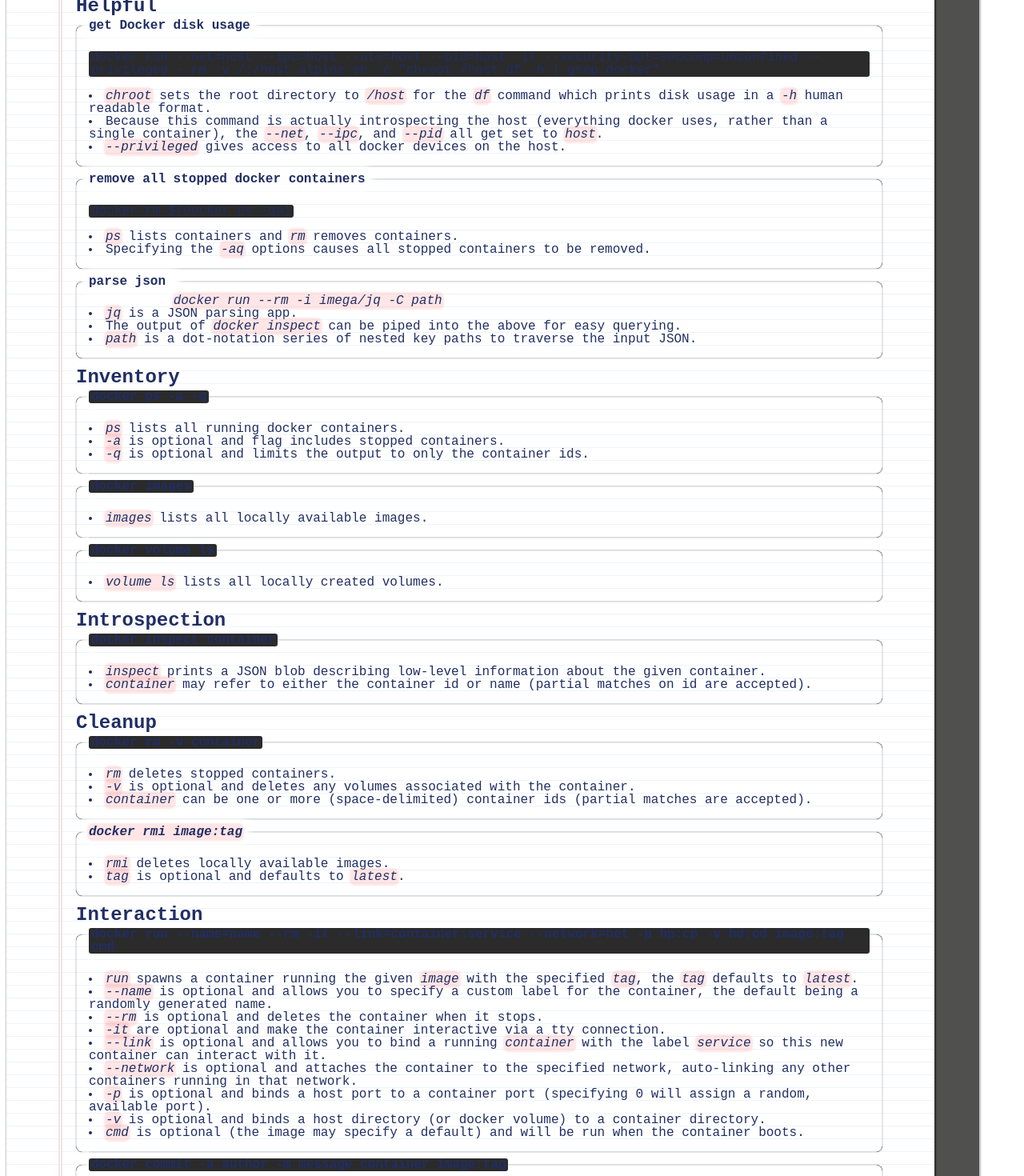
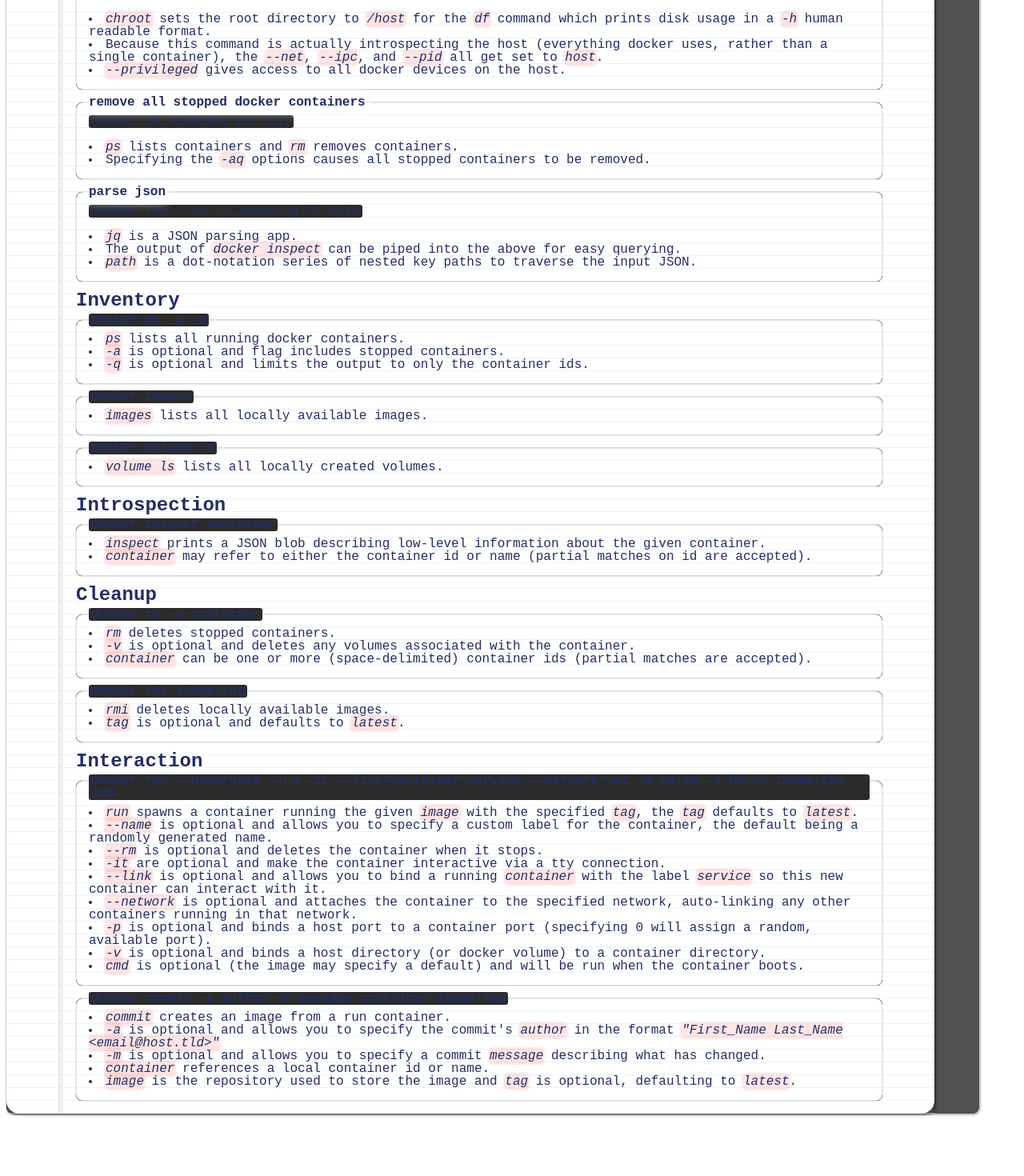
Before and after one commit to SamuelDavis/notes, a Nuxt app: page /ops/docker in a window 1280 px wide. Shown: the part 840-2310 px from the top of the page at 80% size. After the commit the page ends 2240 px from the top, so only its background shows below. Built offline with nearby package versions, Linux system fonts and the light colour scheme.

Commit message:
removing pre tags; styling outline labels

```diff
--- a/assets/highlight.scss
+++ b/assets/highlight.scss
@@ -1,8 +1,8 @@
 $code-highlight-a-color: rgba(255, 150, 150, 0.25);
 $code-highlight-b-color: rgba(150, 150, 255, 0.25);
 
-@mixin highlight($color, $blur:2px) {
+@mixin highlight($color, $blur:2px, $spread:2px) {
   background-color: $color;
   border-radius: 5px;
-  box-shadow: 0 0 $blur $blur $color;
+  box-shadow: 0 0 $blur $spread $color;
 }
--- a/components/NotesOutline.vue
+++ b/components/NotesOutline.vue
@@ -1,9 +1,8 @@
 <template>
-  <div class="outline-wrapper">
+  <div class="outline-wrapper" :style="{paddingTop: label || $slots.label ? 0 : undefined}">
     <label>
-      <span>{{label}}
+      <span v-if="label" v-text="label"/>
       <slot name="label"/>
-      </span>
     </label>
     <slot/>
   </div>
@@ -33,16 +32,13 @@
 
     label {
       position: relative;
-      top: -1.5rem;
+      top: -0.5rem;
       font-weight: bold;
       max-width: 100%;
-      @include highlight(white, 0.5rem);
-
-      > span {
-        position: relative;
-      }
+      @include highlight(white, 12px, 3px);
 
       * {
+        position: relative;
         padding: 0;
         margin: 0;
       }
--- a/layouts/default.vue
+++ b/layouts/default.vue
@@ -41,8 +41,10 @@
       hljs.registerLanguage('bash', bash)
     },
     mounted () {
-      document.querySelectorAll('pre code').forEach((block) => {
-        hljs.highlightBlock(block)
+      this.$nextTick(() => {
+        document.querySelectorAll('code').forEach((block) => {
+          hljs.highlightBlock(block)
+        })
       })
     }
   }
@@ -80,15 +82,9 @@
     }
   }
 
-  pre {
-    white-space: pre-wrap;
-    word-wrap: break-word;
-    text-align: match-parent;
+  .hljs {
+    padding: 0 3px !important;
+    border-radius: 3px;
     width: fit-content;
-
-    > * {
-      padding: 0 3px !important;
-      border-radius: 3px;
-    }
   }
 </style>
--- a/pages/ops/docker.vue
+++ b/pages/ops/docker.vue
@@ -18,7 +18,7 @@
         <p>Prefer <em>COPY</em>. <em>COPY</em> simply copies a file from the build context/image to the container. Docker's <em>ADD</em> command is a more robust version of <em>COPY</em> in that it supports fetching from URLs and will automatically untar compressed archives.</p>
       </notes-outline>
       <notes-outline label="mounting directories in the Windows Linux Subsystem">
-        <p>WLS mounts the Windows host to <em>/mnt</em>, eg: <em>C:\</em> is the equivalent of <em>/mnt/c/</em>. However, Docker Desktop (for Windows) expects mounts to originate with <em>/c</em>. The best solution is to leverage WLS' mount capabilities to just bind <em>/mnt/c</em> to <em>/c</em> with <pre><code class="lang-bash">sudo mkdir /c && mount --bind /mnt/c /c</code></pre>. Alternatively, you can manually, explicitly bind mount paths so that the host path begins at <em>/c</em> rather than using shortcuts like <em>pwd</em> which may originate with <em>/mnt</em>. This is caused by the fact Docker doesn't have access to the WLS filesystem, so any work you do should be in the Windows host file system available through <em>/mnt/c</em> and its sub-directories.</p>
+        <p>WLS mounts the Windows host to <em>/mnt</em>, eg: <em>C:\</em> is the equivalent of <em>/mnt/c/</em>. However, Docker Desktop (for Windows) expects mounts to originate with <em>/c</em>. The best solution is to leverage WLS' mount capabilities to just bind <em>/mnt/c</em> to <em>/c</em> with <code class="lang-bash">sudo mkdir /c && mount --bind /mnt/c /c</code>. Alternatively, you can manually, explicitly bind mount paths so that the host path begins at <em>/c</em> rather than using shortcuts like <em>pwd</em> which may originate with <em>/mnt</em>. This is caused by the fact Docker doesn't have access to the WLS filesystem, so any work you do should be in the Windows host file system available through <em>/mnt/c</em> and its sub-directories.</p>
       </notes-outline>
     </section>
     <section>
@@ -35,7 +35,7 @@
     <section>
       <h1>helpful</h1>
       <notes-outline label="get Docker disk usage">
-        <pre><code class="lang-bash">docker run --net=host --ipc=host --uts=host --pid=host -it --security-opt=seccomp=unconfined --privileged --rm -v /:/host alpine sh -c "chroot /host df -h | grep docker"</code></pre>
+        <code class="lang-bash">docker run --net=host --ipc=host --uts=host --pid=host -it --security-opt=seccomp=unconfined --privileged --rm -v /:/host alpine sh -c "chroot /host df -h | grep docker"</code>
         <ul>
           <li><em>chroot</em> sets the root directory to <em>/host</em> for the <em>df</em> command which prints disk usage in a <em>-h</em> human readable format.</li>
           <li>Because this command is actually introspecting the host (everything docker uses, rather than a single container), the <em>--net</em>, <em>--ipc</em>, and <em>--pid</em> all get set to <em>host</em>.</li>
@@ -43,14 +43,14 @@
         </ul>
       </notes-outline>
       <notes-outline label="remove all stopped docker containers">
-        <pre><code class="lang-bash">docker rm $(docker ps -qa)</code></pre>
+        <code class="lang-bash">docker rm $(docker ps -qa)</code>
         <ul>
           <li><em>ps</em> lists containers and <em>rm</em> removes containers.</li>
           <li>Specifying the <em>-aq</em> options causes all stopped containers to be removed.</li>
         </ul>
       </notes-outline>
       <notes-outline label="parse json">
-        <em>docker run --rm -i imega/jq -C path</em>
+        <code class="lang-bash/">docker run --rm -i imega/jq -C path</code>
         <ul>
           <li><em>jq</em> is a JSON parsing app.</li>
           <li>The output of <em>docker inspect</em> can be piped into the above for easy querying.</li>
@@ -62,7 +62,7 @@
       <h1>inventory</h1>
       <notes-outline>
         <template v-slot:label>
-          <pre><code class="lang-bash">docker ps -a -q</code></pre>
+          <code class="lang-bash">docker ps -a -q</code>
         </template>
         <ul>
           <li><em>ps</em> lists all running docker containers.</li>
@@ -72,7 +72,7 @@
       </notes-outline>
       <notes-outline>
         <template v-slot:label>
-          <pre><code class="lang-bash">docker images</code></pre>
+          <code class="lang-bash">docker images</code>
         </template>
         <ul>
           <li><em>images</em> lists all locally available images.</li>
@@ -80,7 +80,7 @@
       </notes-outline>
       <notes-outline>
         <template v-slot:label>
-          <pre><code class="lang-bash">docker volume ls</code></pre>
+          <code class="lang-bash">docker volume ls</code>
         </template>
         <ul>
           <li><em>volume ls</em> lists all locally created volumes.</li>
@@ -91,7 +91,7 @@
       <h1>introspection</h1>
       <notes-outline>
         <template v-slot:label>
-          <pre><code class="lang-bash">docker inspect container</code></pre>
+          <code class="lang-bash">docker inspect container</code>
         </template>
         <ul>
           <li><em>inspect</em> prints a JSON blob describing low-level information about the given container.</li>
@@ -103,7 +103,7 @@
       <h1>cleanup</h1>
       <notes-outline>
         <template v-slot:label>
-          <pre><code class="lang-bash">docker rm -v container</code></pre>
+          <code class="lang-bash">docker rm -v container</code>
         </template>
         <ul>
           <li><em>rm</em> deletes stopped containers.</li>
@@ -113,7 +113,7 @@
       </notes-outline>
       <notes-outline>
         <template v-slot:label>
-          <em>docker rmi image:tag</em>
+          <code class="lang-bash">docker rmi image:tag</code>
         </template>
         <ul>
           <li><em>rmi</em> deletes locally available images.</li>
@@ -125,7 +125,7 @@
       <h1>interaction</h1>
       <notes-outline>
         <template v-slot:label>
-          <pre><code class="lang-bash">docker run --name=name --rm -it --link=container:service --network=net -p hp:cp -v hd:cd image:tag cmd</code></pre>
+          <code class="lang-bash">docker run --name=name --rm -it --link=container:service --network=net -p hp:cp -v hd:cd image:tag cmd</code>
         </template>
         <ul>
           <li><em>run</em> spawns a container running the given <em>image</em> with the specified <em>tag</em>, the <em>tag</em> defaults to <em>latest</em>.</li>
@@ -141,7 +141,7 @@
       </notes-outline>
       <notes-outline>
         <template v-slot:label>
-          <pre><code class="lang-bash">docker commit -a author -m message container image:tag</code></pre>
+          <code class="lang-bash">docker commit -a author -m message container image:tag</code>
         </template>
         <ul>
           <li><em>commit</em> creates an image from a run container.</li>
--- a/pages/ops/index.vue
+++ b/pages/ops/index.vue
@@ -16,12 +16,12 @@
         <h3>
           <notes-citation href="https://gist.github.com/brablc/f48fef6336765212360ed3de66034b90">Dnsmasq for OSX</notes-citation>
         </h3>
-        <pre><code class="lang-bash">brew install dnsmasq; #install dnsmasq
+        <code class="lang-bash">brew install dnsmasq; #install dnsmasq
 mkdir -pv $(brew --prefix)/etc/; #create config directory
 echo 'address=/.test/127.0.0.1' >> $(brew --prefix)/etc/dnsmasq.conf; #route *.test to localhost
 sudo brew services start dnsmasq; #autostart dnsmasq
 sudo mkdir -v /etc/resolver; #create resolver dir
-sudo bash -c 'echo "nameserver 127.0.0.1" > /etc/resolver/test'; #add nameserver to resolvers</code></pre>
+sudo bash -c 'echo "nameserver 127.0.0.1" > /etc/resolver/test'; #add nameserver to resolvers</code>
       </div>
     </section>
   </notes-paper>
```
